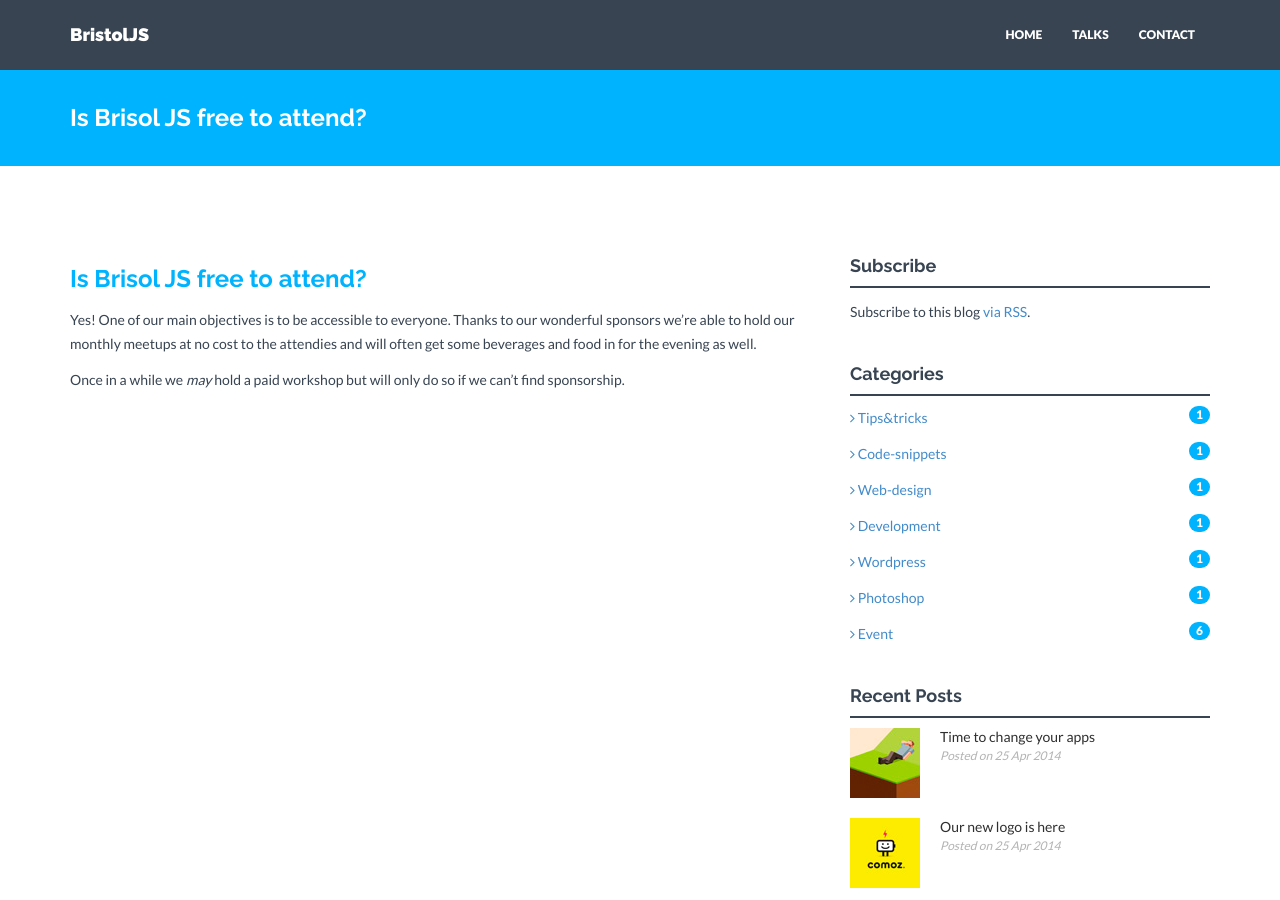
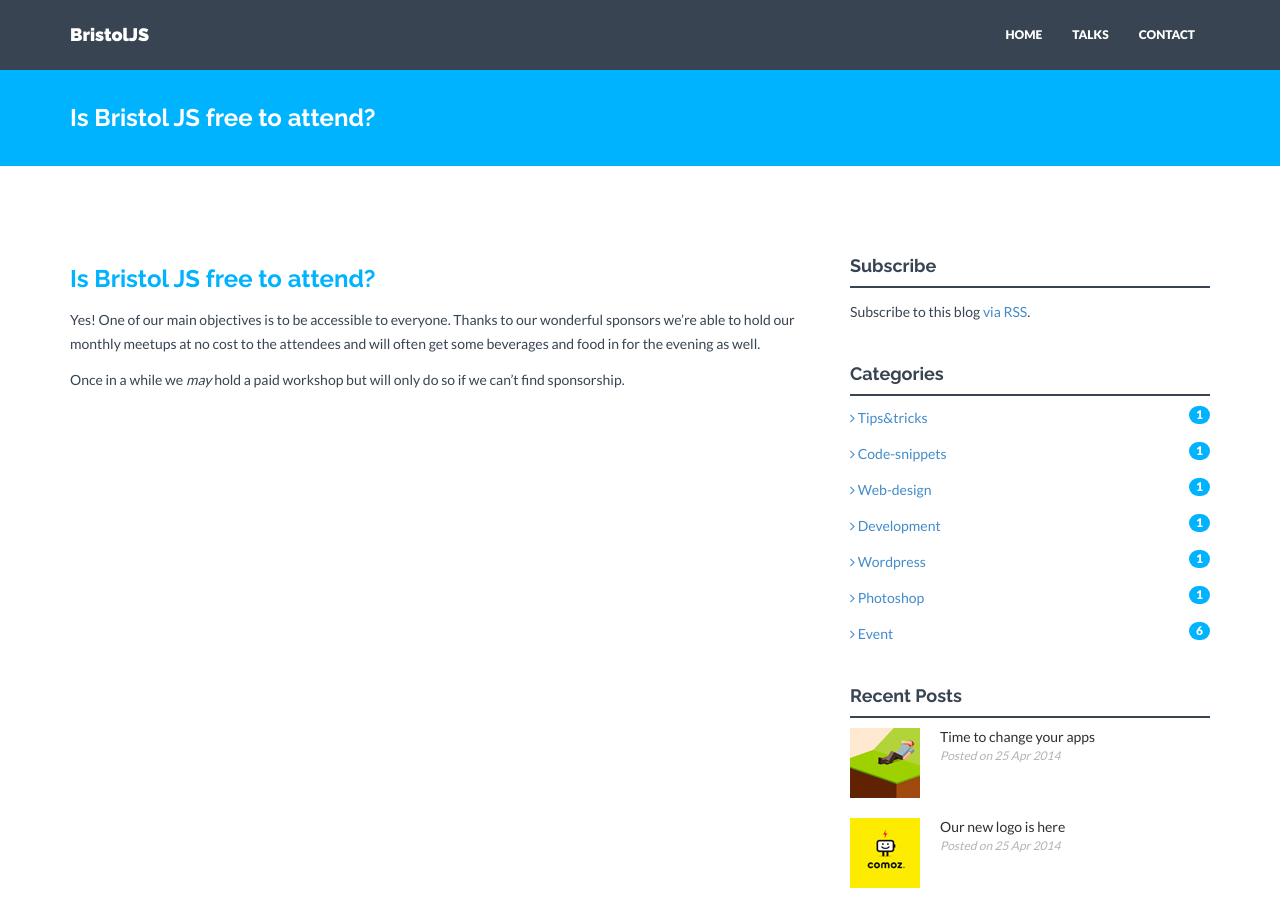
Before and after one commit to bristoljs/bristoljs, a Jekyll site: the page built from _posts/question/2015-03-28-is-bristol-js-free.markdown, in a window 1280 px wide and 900 px high. Built offline with Jekyll 4.4.1, drawn with Linux system fonts in a browser that asks for light colours; nearby versions of some CDN libraries.

Commit message:
Fix typos

```diff
--- a/_posts/question/2015-03-28-is-bristol-js-free.markdown
+++ b/_posts/question/2015-03-28-is-bristol-js-free.markdown
@@ -1,11 +1,11 @@
 ---
 layout: question
-title:  "Is Brisol JS free to attend?"
+title:  "Is Bristol JS free to attend?"
 categories:
 - question
 ---
 Yes! One of our main objectives is to be accessible to everyone. Thanks to our wonderful sponsors we're
-able to hold our monthly meetups at no cost to the attendies and will often get some beverages and food
+able to hold our monthly meetups at no cost to the attendees and will often get some beverages and food
 in for the evening as well.
 
 Once in a while we *may* hold a paid workshop but will only do so if we can't find sponsorship.
--- a/_posts/question/2015-03-28-who-can-speak.markdown
+++ b/_posts/question/2015-03-28-who-can-speak.markdown
@@ -4,7 +4,7 @@
 categories:
 - question
 ---
-Anybody, and you don't even need to be an expert as long as you have something to share that is valuable to our grouo.
+Anybody, and you don't even need to be an expert as long as you have something to share that is valuable to our group.
 We like to keep out main talks very much on the JavaScript topic but also hold short lightning talks (up to 5min)
-which can be on anything that our community is interested in. Check out some of the videos above to get an idea of the
+that can be on anything that our community is interested in. Check out some of the videos above to get an idea of the
 style of talks.
--- a/index.html
+++ b/index.html
@@ -12,7 +12,7 @@
       <div class="col-md-4">
         <i class="fa fa-smile-o"></i>
         <h4>About</h4>
-        <p>Since May 2012 we've held montly JavaScript talks. Today the group is 500 members strong and has a great friendly community that we've been proud to see grow.</p>
+        <p>Since May 2012 we've held monthly JavaScript talks. Today the group is 500 members strong and has a great friendly community that we've been proud to see grow.</p>
       </div>
       <div class="col-md-4">
         <i class="fa fa-compass"></i>
@@ -22,7 +22,7 @@
       <div class="col-md-4">
         <i class="fa fa-bullhorn"></i>
         <h4>Fancy speaking?</h4>
-        <p>Bristol JS is only as stong as it's speakers so we're always on the lookout for great talks. Drop us an <a href="mailto:adam@lab.io">e-mail</a> with an an outline of your talk as well as your availiblity, if it's right for us we'll get you booked in.</p>
+        <p>Bristol JS is only as strong as it's speakers so we're always on the lookout for great talks. Drop us an <a href="mailto:adam@lab.io">e-mail</a> with an outline of your talk as well as your availability, if it's right for us we'll get you booked in.</p>
       </div>
     </div>
   </div>
```
